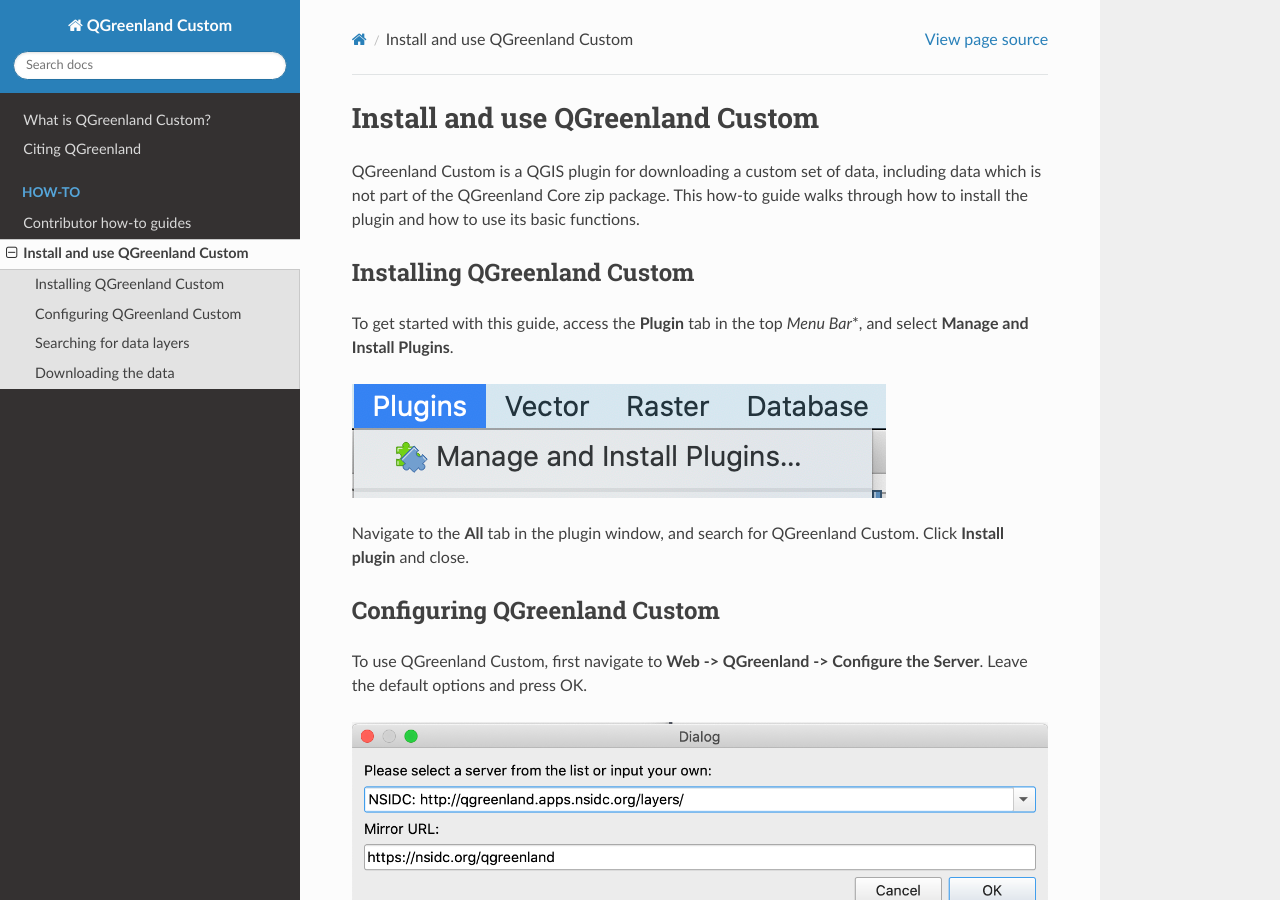
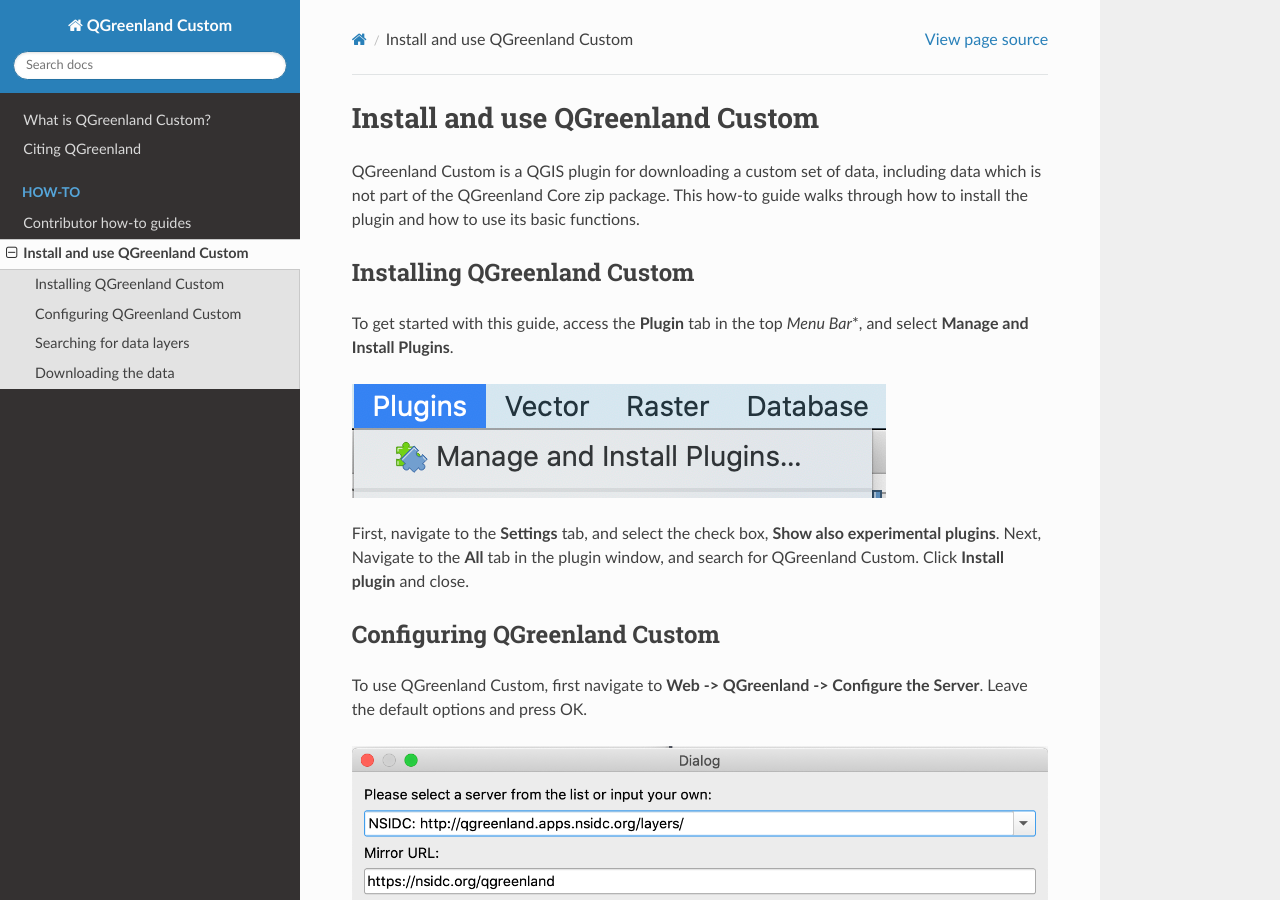
Before and after one commit to nsidc/qgreenland-plugin, a Sphinx documentation site: the page built from help/source/plugin-how-to.md, in a window 1280 px wide and 900 px high. Built offline with Sphinx 7.4.7 and the Read the Docs theme 2.0.0, drawn with Linux system fonts in a browser that asks for light colours; formulas are drawn with MathJax 3.

Commit message:
add experimental plugin to documentation

```diff
--- a/help/source/plugin-how-to.md
+++ b/help/source/plugin-how-to.md
@@ -10,6 +10,7 @@
 
 ![menu_bar](/_images/menu_bar.png)
 
+First, navigate to the **Settings** tab, and select the check box, **Show also experimental plugins**. Next,
 Navigate to the **All** tab in the plugin window, and search for QGreenland Custom. Click **Install plugin** and close.
 
 ## Configuring QGreenland Custom
```
